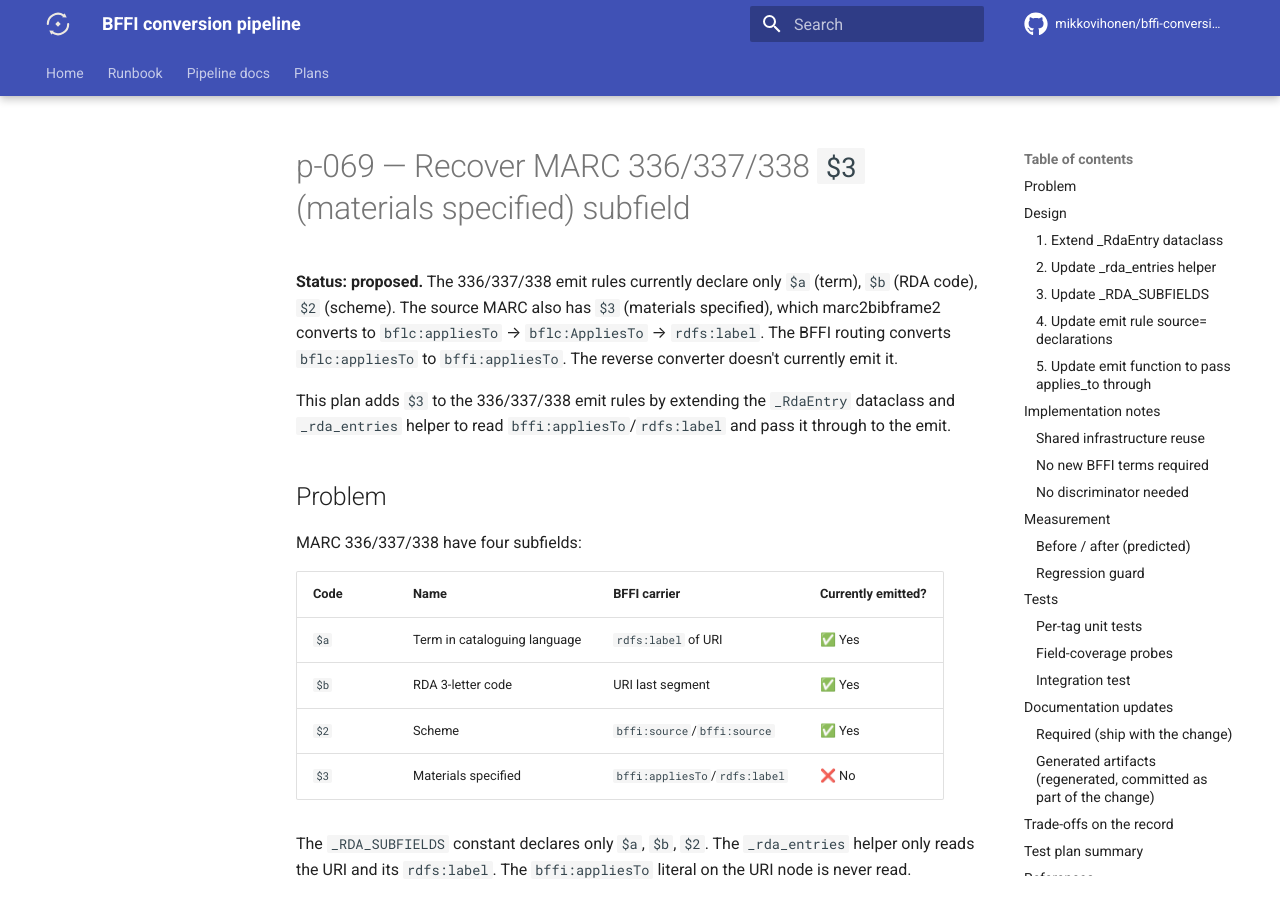
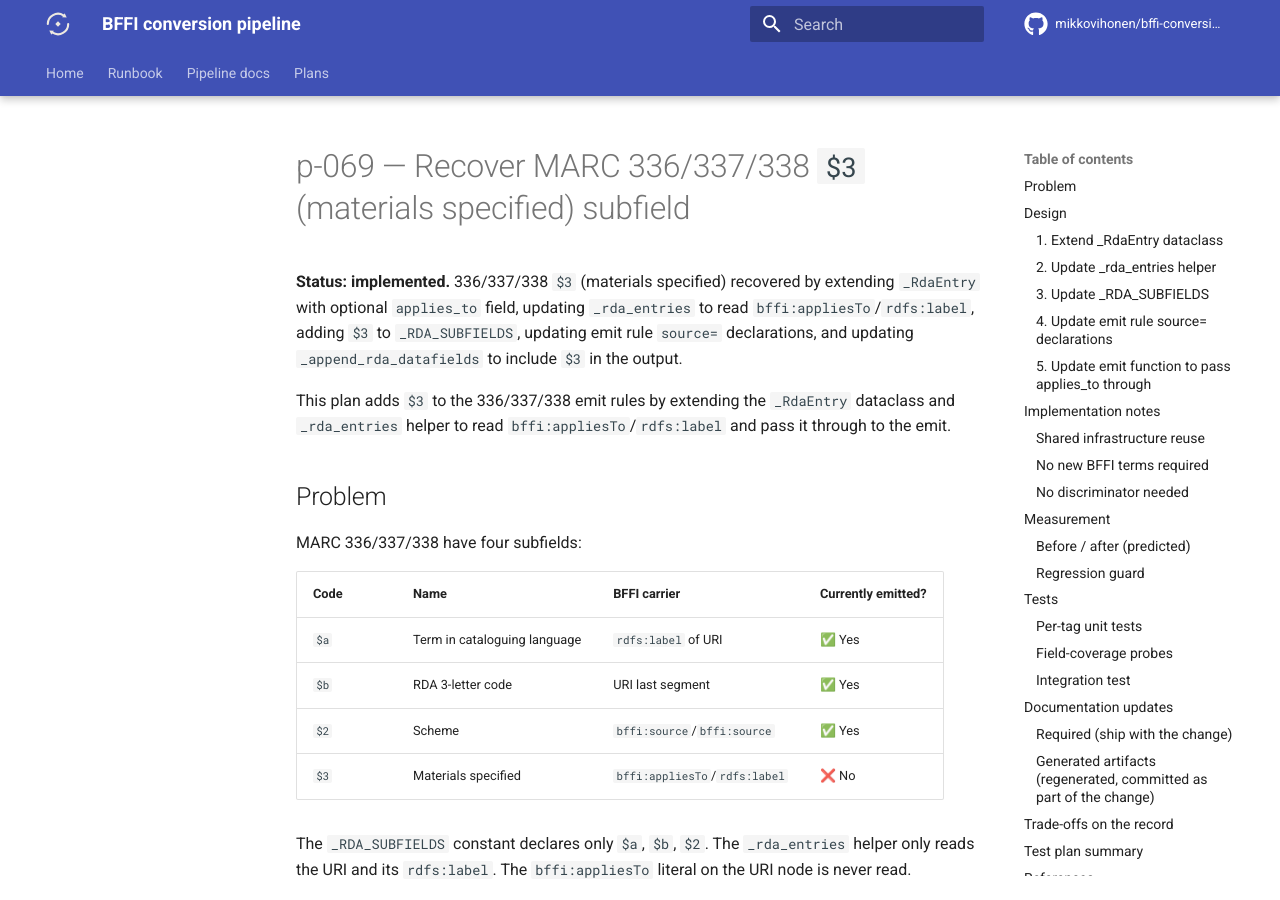
Before and after one commit to mikkovihonen/bffi-conversion-pipeline, an MkDocs documentation site: the page built from docs/plans/p-069-recover-336-337-338-3-materials-specified.md, in a window 1280 px wide and 900 px high. Built offline with MkDocs 1.6.1 and Material for MkDocs 9.7.7, drawn with Linux system fonts in a browser that asks for light colours; comment, search, counter and statistics services are not loaded.

Commit message:
convert: BFFI → MARC — recover 336/337/338 $3 (materials specified)
Phase 1 of p-069: extend RDA descriptor emitters to include $3.

Implementation:
- Added optional applies_to field to _RdaEntry dataclass
- Updated _rda_entries helper to read bffi:appliesTo/rdfs:label
- Added ($3, 'materials specified') to _RDA_SUBFIELDS
- Updated source= declarations for 336/337/338 to include $3
- Updated _append_rda_datafields to emit $3 when present

Verification:
- 1336.xml (maximal probe) now reconstructs with $3 'Z3363'
- 336.xml (minimal probe, no $3) correctly omits $3
- All 510 tests pass
- Lint passes

Docs: regenerate marc-mapping and marc-to-bibframe mapping docs.

```diff
--- a/docs/plans/p-069-recover-336-337-338-3-materials-specified.md
+++ b/docs/plans/p-069-recover-336-337-338-3-materials-specified.md
@@ -1,11 +1,10 @@
 # p-069 — Recover MARC 336/337/338 `$3` (materials specified) subfield
 
-**Status: proposed.** The 336/337/338 emit rules currently declare only
-`$a` (term), `$b` (RDA code), `$2` (scheme). The source MARC also has
-`$3` (materials specified), which marc2bibframe2 converts to
-`bflc:appliesTo` → `bflc:AppliesTo` → `rdfs:label`. The BFFI routing
-converts `bflc:appliesTo` to `bffi:appliesTo`. The reverse converter
-doesn't currently emit it.
+**Status: implemented.** 336/337/338 `$3` (materials specified) recovered
+by extending `_RdaEntry` with optional `applies_to` field, updating
+`_rda_entries` to read `bffi:appliesTo`/`rdfs:label`, adding `$3` to
+`_RDA_SUBFIELDS`, updating emit rule `source=` declarations, and updating
+`_append_rda_datafields` to include `$3` in the output.
 
 This plan adds `$3` to the 336/337/338 emit rules by extending the
 `_RdaEntry` dataclass and `_rda_entries` helper to read
```
Also changed, not shown: docs/bffi_to_marc_mapping.md (+3 -3 lines), docs/marc_to_bibframe_mapping.md (+3 -3 lines), docs/plans/README.md (+1 -1 lines), 1 other file.
